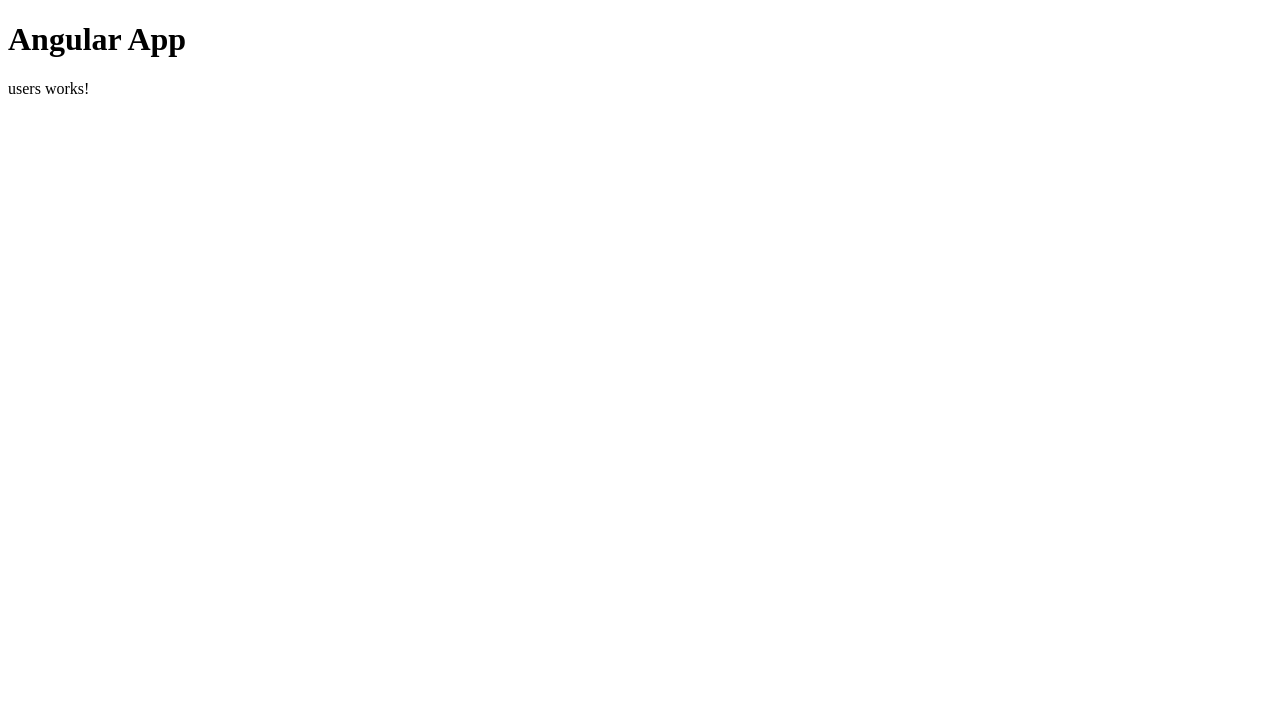
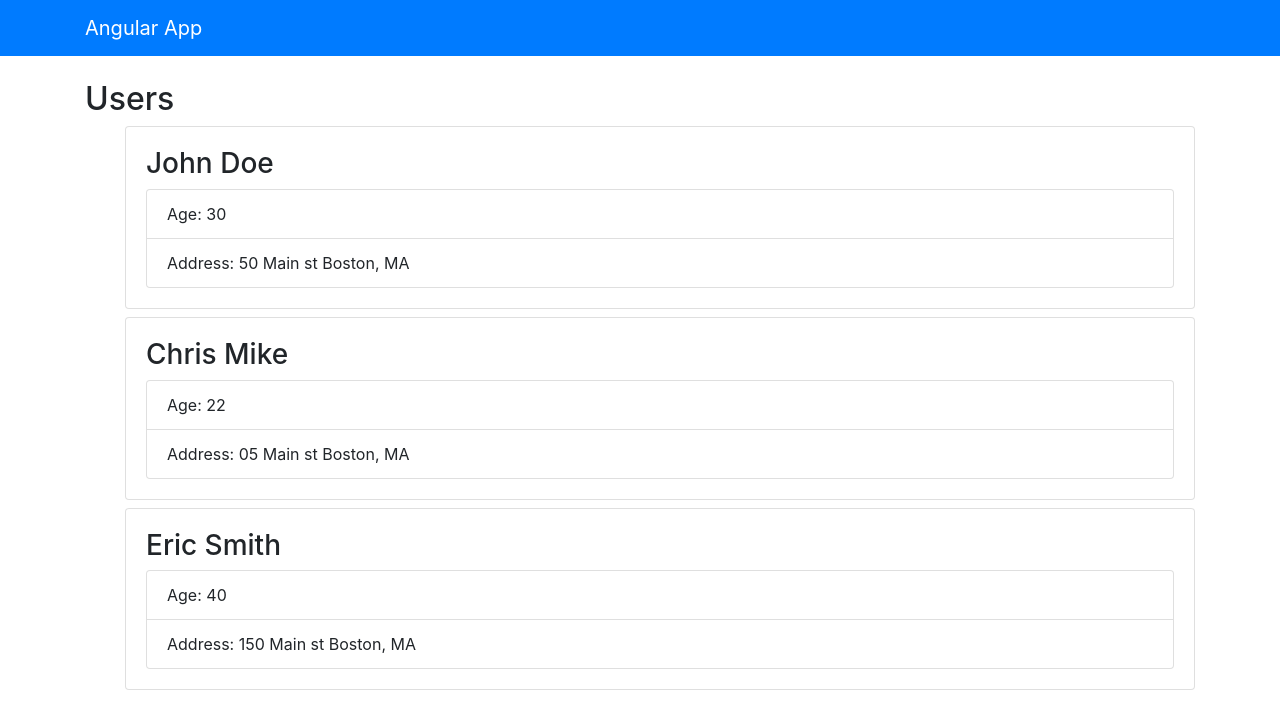
Before and after one commit to danchamorro/angularLearning, an Angular app: page / in a window 1280 px wide. Shown: the top 728 px of the page. Built offline with nearby package versions, Linux system fonts and the light colour scheme.

Commit message:
Added Bootstrap

```diff
--- a/angular.json
+++ b/angular.json
@@ -18,14 +18,16 @@
             "main": "src/main.ts",
             "polyfills": "src/polyfills.ts",
             "tsConfig": "src/tsconfig.app.json",
-            "assets": [
-              "src/favicon.ico",
-              "src/assets"
+            "assets": ["src/favicon.ico", "src/assets"],
+            "styles": [
+              "src/styles.css",
+              "./node_modules/bootstrap/dist/css/bootstrap.css"
             ],
-            "styles": [
-              "src/styles.css"
-            ],
-            "scripts": []
+            "scripts": [
+              "./node_modules/jquery/dist/jquery.js",
+              "./node_modules/popper.js/dist/umd/popper.js",
+              "./node_modules/bootstrap/dist/js/bootstrap.js"
+            ]
           },
           "configurations": {
             "production": {
@@ -78,26 +80,16 @@
             "polyfills": "src/polyfills.ts",
             "tsConfig": "src/tsconfig.spec.json",
             "karmaConfig": "src/karma.conf.js",
-            "styles": [
-              "src/styles.css"
-            ],
+            "styles": ["src/styles.css"],
             "scripts": [],
-            "assets": [
-              "src/favicon.ico",
-              "src/assets"
-            ]
+            "assets": ["src/favicon.ico", "src/assets"]
           }
         },
         "lint": {
           "builder": "@angular-devkit/build-angular:tslint",
           "options": {
-            "tsConfig": [
-              "src/tsconfig.app.json",
-              "src/tsconfig.spec.json"
-            ],
-            "exclude": [
-              "**/node_modules/**"
-            ]
+            "tsConfig": ["src/tsconfig.app.json", "src/tsconfig.spec.json"],
+            "exclude": ["**/node_modules/**"]
           }
         }
       }
@@ -123,9 +115,7 @@
           "builder": "@angular-devkit/build-angular:tslint",
           "options": {
             "tsConfig": "e2e/tsconfig.e2e.json",
-            "exclude": [
-              "**/node_modules/**"
-            ]
+            "exclude": ["**/node_modules/**"]
           }
         }
       }
--- a/package.json
+++ b/package.json
@@ -19,7 +19,11 @@
     "@angular/platform-browser": "~7.1.0",
     "@angular/platform-browser-dynamic": "~7.1.0",
     "@angular/router": "~7.1.0",
+    "bootstrap": "^4.2.1",
     "core-js": "^2.5.4",
+    "jquery": "^3.3.1",
+    "popper.js": "^1.14.6",
+    "query": "^0.2.0",
     "rxjs": "~6.3.3",
     "tslib": "^1.9.0",
     "zone.js": "~0.8.26"
@@ -29,9 +33,9 @@
     "@angular/cli": "~7.1.4",
     "@angular/compiler-cli": "~7.1.0",
     "@angular/language-service": "~7.1.0",
-    "@types/node": "~8.9.4",
     "@types/jasmine": "~2.8.8",
     "@types/jasminewd2": "~2.0.3",
+    "@types/node": "~8.9.4",
     "codelyzer": "~4.5.0",
     "jasmine-core": "~2.99.1",
     "jasmine-spec-reporter": "~4.2.1",
--- a/src/app/app.component.html
+++ b/src/app/app.component.html
@@ -1,2 +1,2 @@
-<h1>Angular App</h1>
-<app-users></app-users>
+<app-navbar></app-navbar>
+<div class="container"><app-users></app-users></div>
--- a/src/app/app.module.ts
+++ b/src/app/app.module.ts
@@ -5,9 +5,10 @@ import { AppRoutingModule } from './app-routing.module';
 import { AppComponent } from './app.component';
 import { UserComponent } from './components/user/user.component';
 import { UsersComponent } from './components/users/users.component';
+import { NavbarComponent } from './components/navbar/navbar.component';
 
 @NgModule({
-  declarations: [AppComponent, UserComponent, UsersComponent],
+  declarations: [AppComponent, UserComponent, UsersComponent, NavbarComponent],
   imports: [BrowserModule, AppRoutingModule],
   providers: [],
   bootstrap: [AppComponent]
--- /dev/null
+++ b/src/app/components/navbar/navbar.component.html
@@ -0,0 +1,3 @@
+<nav class="navbar navbar-dark bg-primary mb-4">
+  <div class="container"><a href="#" class="navbar-brand">Angular App</a></div>
+</nav>
--- /dev/null
+++ b/src/app/components/navbar/navbar.component.ts
@@ -0,0 +1,15 @@
+import { Component, OnInit } from '@angular/core';
+
+@Component({
+  selector: 'app-navbar',
+  templateUrl: './navbar.component.html',
+  styleUrls: ['./navbar.component.css']
+})
+export class NavbarComponent implements OnInit {
+
+  constructor() { }
+
+  ngOnInit() {
+  }
+
+}
--- a/src/app/components/users/users.component.html
+++ b/src/app/components/users/users.component.html
@@ -1,3 +1,13 @@
-<p>
-  users works!
-</p>
+<h2>Users</h2>
+<ul>
+  <li *ngFor="let user of users" class="card card-body mb-2">
+    <h3>{{ user.firstName }} {{ user.lastName }}</h3>
+    <ul class="list-group">
+      <li class="list-group-item">Age: {{ user.age }}</li>
+      <li class="list-group-item">
+        Address: {{ user.address.street }} {{ user.address.city }},
+        {{ user.address.state }}
+      </li>
+    </ul>
+  </li>
+</ul>
--- a/src/app/components/users/users.component.ts
+++ b/src/app/components/users/users.component.ts
@@ -1,4 +1,5 @@
 import { Component, OnInit } from '@angular/core';
+import { User } from '../../models/User';
 
 @Component({
   selector: 'app-users',
@@ -6,10 +7,41 @@ import { Component, OnInit } from '@angular/core';
   styleUrls: ['./users.component.css']
 })
 export class UsersComponent implements OnInit {
-
-  constructor() { }
+  users: User[];
+  constructor() {}
 
   ngOnInit() {
+    this.users = [
+      {
+        firstName: 'John',
+        lastName: 'Doe',
+        age: 30,
+        address: {
+          street: '50 Main st',
+          city: 'Boston',
+          state: 'MA'
+        }
+      },
+      {
+        firstName: 'Chris',
+        lastName: 'Mike',
+        age: 22,
+        address: {
+          street: '05 Main st',
+          city: 'Boston',
+          state: 'MA'
+        }
+      },
+      {
+        firstName: 'Eric',
+        lastName: 'Smith',
+        age: 40,
+        address: {
+          street: '150 Main st',
+          city: 'Boston',
+          state: 'MA'
+        }
+      }
+    ];
   }
-
 }
```
Also changed, not shown: src/app/components/navbar/navbar.component.css (added), 1 other file (tests, documents, lock files or other folders).
